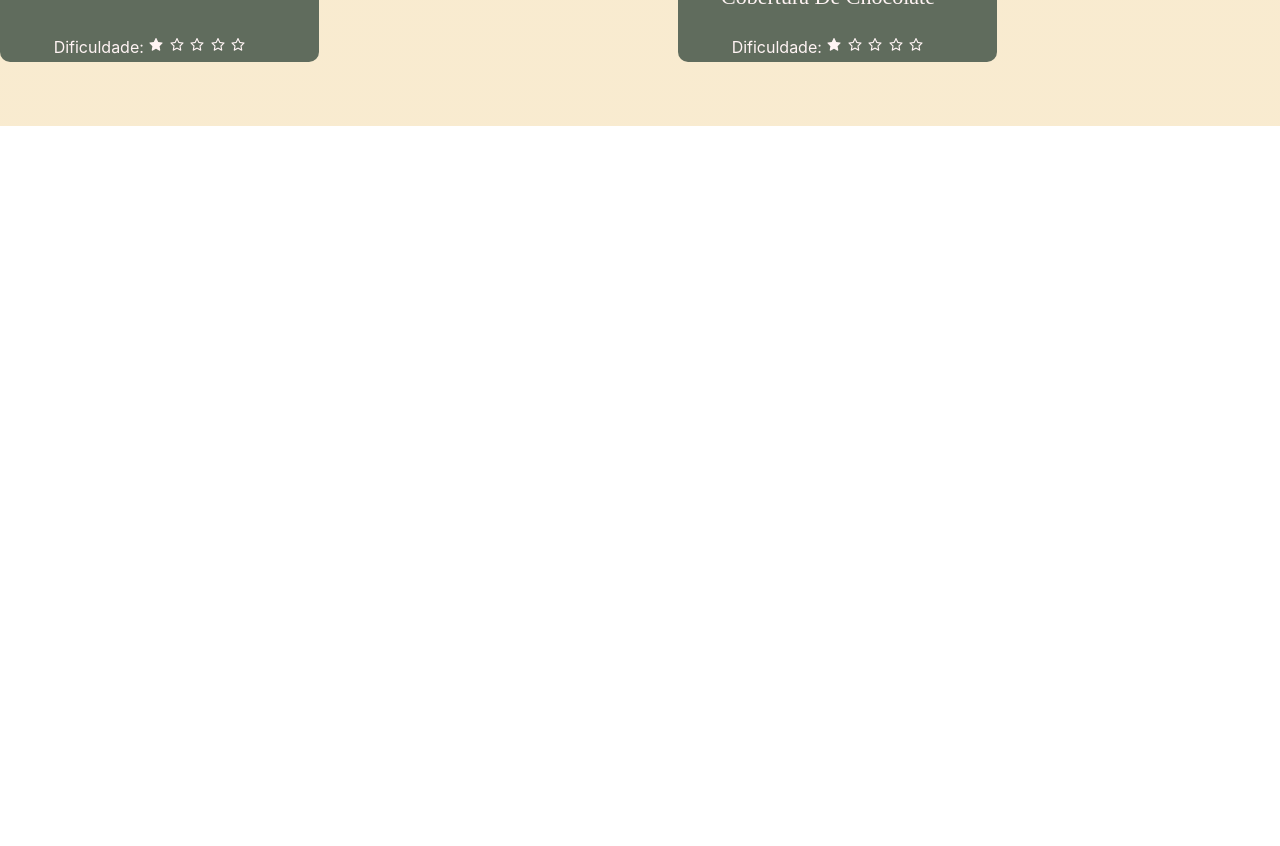
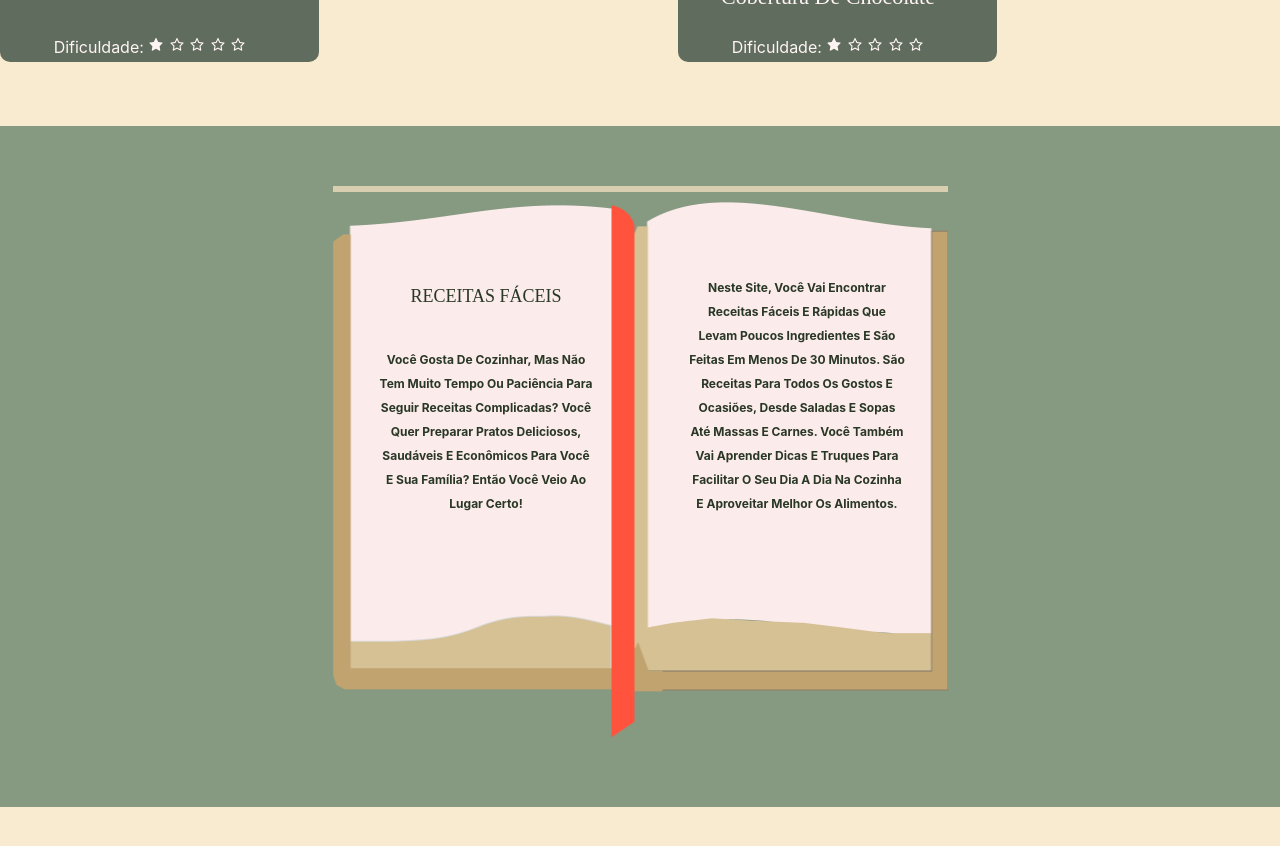
Before and after one commit to SirReinato/livroDeReceitas-2.0, a React (Vite) app: page / in a window 1280 px wide. Shown: the part 2300-3146 px from the top of the page. Before the commit the page ends 2426 px from the top, so only its background shows below. Built offline with nearby package versions, Linux system fonts and the light colour scheme.

Commit message:
Sobre do site foi add

```diff
--- a/src/App.jsx
+++ b/src/App.jsx
@@ -6,6 +6,7 @@ import Receitas from "./componente/Receitas";
 import receitinhas from "./receitinhas.json";
 
 import { useEffect, useState } from "react";
+import Info from "./componente/Info";
 
 const BgGeralGradiente = styled.div`
   width: 100%;
@@ -42,6 +43,7 @@ function App() {
           receitinhas={asReceitas}
           setTag={setTag}
         />
+        <Info/>
       </BgGeralGradiente>
     </>
   );
--- /dev/null
+++ b/src/componente/Info/index.jsx
@@ -0,0 +1,80 @@
+import styled from "styled-components";
+
+const InfoStyles = styled.section`
+  display: flex;
+  width: 100%;
+  padding: 60px 0;
+  margin-top: 64px;
+  justify-content: center;
+  align-items: center;
+
+  background: #869a81;
+`;
+
+const ConteinerMensagemLivro = styled.div`
+  display: flex;
+  justify-content: space-between;
+  width: 615px;
+  height: 535px;
+  padding-top: 20px;
+  border-top: 6px solid rgba(231, 216, 185, 0.86);
+  flex-shrink: 0;
+  background: url("/../public/livro.png") no-repeat center;
+  div {
+    width: 217px;
+    height: 184px;
+    padding: 64px 42px 0 45px;
+    text-align: center;
+    flex-shrink: 0;
+    h3 {
+      color: #293725;
+      font-family: Jacques Francois;
+      font-size: 18px;
+      font-style: normal;
+      font-weight: 400;
+      line-height: 40px; /* 222.222% */
+      text-transform: capitalize;
+      margin-bottom: 32px;
+    }
+    p {
+      color: #293725;
+      font-family: Inter;
+      font-size: 12px;
+      font-style: normal;
+      font-weight: 700;
+      line-height: 24px; /* 200% */
+      text-transform: capitalize;
+    }
+  }
+`;
+
+const Info = () => {
+  return (
+    <InfoStyles>
+      <ConteinerMensagemLivro>
+        <div>
+          <h3>RECEITAS FÁCEIS</h3>
+          <p>
+            Você gosta de cozinhar, mas não tem muito tempo ou paciência para
+            seguir receitas complicadas? Você quer preparar pratos deliciosos,
+            saudáveis e econômicos para você e sua família? Então você veio ao
+            lugar certo!
+          </p>
+        </div>
+        <div>
+          <p>
+            {" "}
+            Neste site, você vai encontrar receitas fáceis e rápidas que levam
+            poucos ingredientes e são feitas em menos de 30 minutos. são
+            receitas para todos os gostos e ocasiões, desde saladas e sopas até
+            massas e carnes. Você também vai aprender dicas e truques para
+            facilitar o seu dia a dia na cozinha e aproveitar melhor os
+            alimentos.{" "}
+          </p>
+        </div>
+      </ConteinerMensagemLivro>
+    </InfoStyles>
+  );
+};
+
+export default Info;
```
Also changed, not shown: public/livro.png (added).
